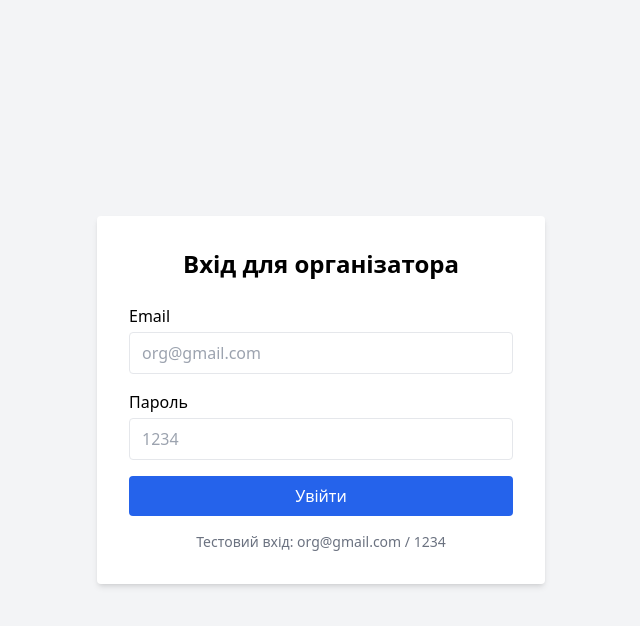
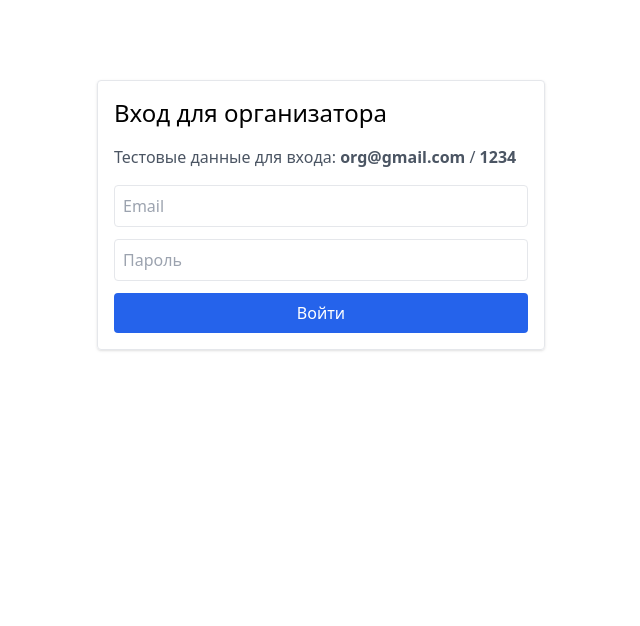
Before and after one commit to klivadenko33/tennis-front, a Next.js app: page /login in a window 1280 px wide. Shown: the top 626 px of the page, without its empty margins (319-959 px from the left). Built offline with nearby package versions, Linux system fonts and the light colour scheme.

Commit message:
Update login.js

```diff
--- a/pages/login.js
+++ b/pages/login.js
@@ -1,80 +1,53 @@
 import { useState } from 'react';
 import { useRouter } from 'next/router';
-import axios from 'axios';
 
-export default function LoginPage() {
+export default function Login() {
   const router = useRouter();
   const [email, setEmail] = useState('');
   const [password, setPassword] = useState('');
   const [error, setError] = useState('');
 
-  const handleLogin = async (e) => {
+  const handleLogin = (e) => {
     e.preventDefault();
+    setError('');
 
-    try {
-      const response = await axios.post(
-        `${process.env.NEXT_PUBLIC_DIRECTUS_URL}/auth/login`,
-        {
-          email,
-          password,
-        }
-      );
-
-      const { access_token } = response.data;
-
-      localStorage.setItem('directus_token', access_token);
-      setError('');
+    // Простейшая проверка
+    if (email === 'org@gmail.com' && password === '1234') {
+      localStorage.setItem('auth', 'true');
       router.push('/dashboard');
-    } catch (err) {
-      console.error('Login error:', err);
-      setError('Невірна пошта або пароль');
+    } else {
+      setError('Неверный логин или пароль');
     }
   };
 
   return (
-    <div className="min-h-screen flex items-center justify-center bg-gray-100 p-4">
-      <div className="bg-white p-8 rounded shadow-md w-full max-w-md">
-        <h1 className="text-2xl font-semibold mb-6 text-center">Вхід для організатора</h1>
-
-        <form onSubmit={handleLogin} className="space-y-4">
-          <div>
-            <label className="block mb-1">Email</label>
+    <div className="max-w-md mx-auto mt-20 p-4 border rounded shadow">
+      <h1 className="text-2xl mb-4">Вход для организатора</h1>
+      <p className="mb-4 text-gray-600">
+        Тестовые данные для входа: <b>org@gmail.com</b> / <b>1234</b>
+      </p>
+      <form onSubmit={handleLogin} className="flex flex-col gap-3">
         <input
           type="email"
-              className="w-full border px-3 py-2 rounded"
+          placeholder="Email"
           value={email}
           onChange={(e) => setEmail(e.target.value)}
-              placeholder="org@gmail.com"
           required
+          className="border p-2 rounded"
         />
-          </div>
-
-          <div>
-            <label className="block mb-1">Пароль</label>
         <input
           type="password"
-              className="w-full border px-3 py-2 rounded"
+          placeholder="Пароль"
           value={password}
           onChange={(e) => setPassword(e.target.value)}
-              placeholder="1234"
           required
+          className="border p-2 rounded"
         />
-          </div>
-
-          {error && <p className="text-red-500">{error}</p>}
-
-          <button
-            type="submit"
-            className="w-full bg-blue-600 hover:bg-blue-700 text-white py-2 px-4 rounded"
-          >
-            Увійти
+        <button type="submit" className="bg-blue-600 text-white p-2 rounded hover:bg-blue-700">
+          Войти
         </button>
       </form>
-
-        <p className="text-sm text-gray-500 mt-4 text-center">
-          Тестовий вхід: org@gmail.com / 1234
-        </p>
-      </div>
+      {error && <p className="text-red-600 mt-2">{error}</p>}
     </div>
   );
 }
```
Lines whose indentation alone changed are shown as unchanged.
